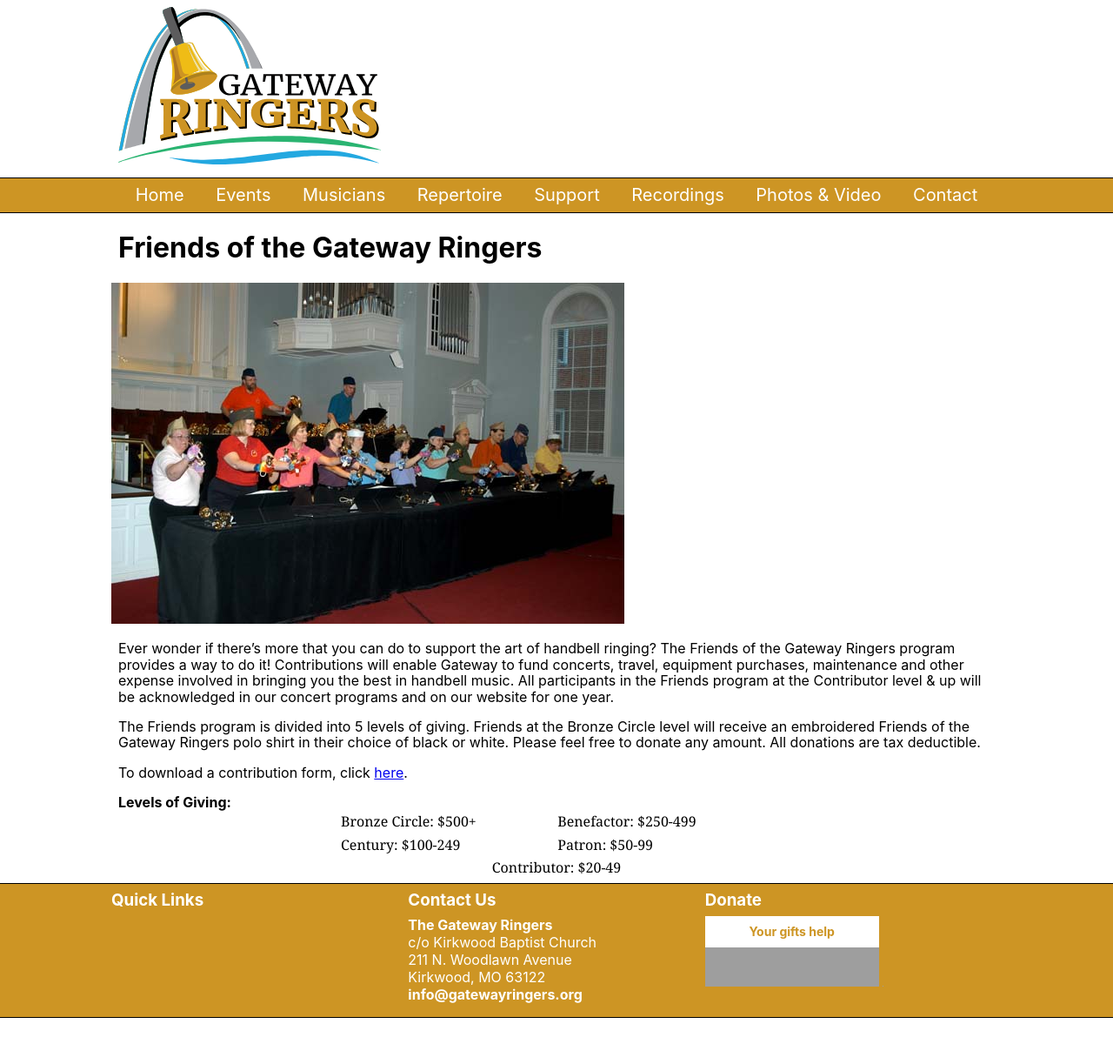
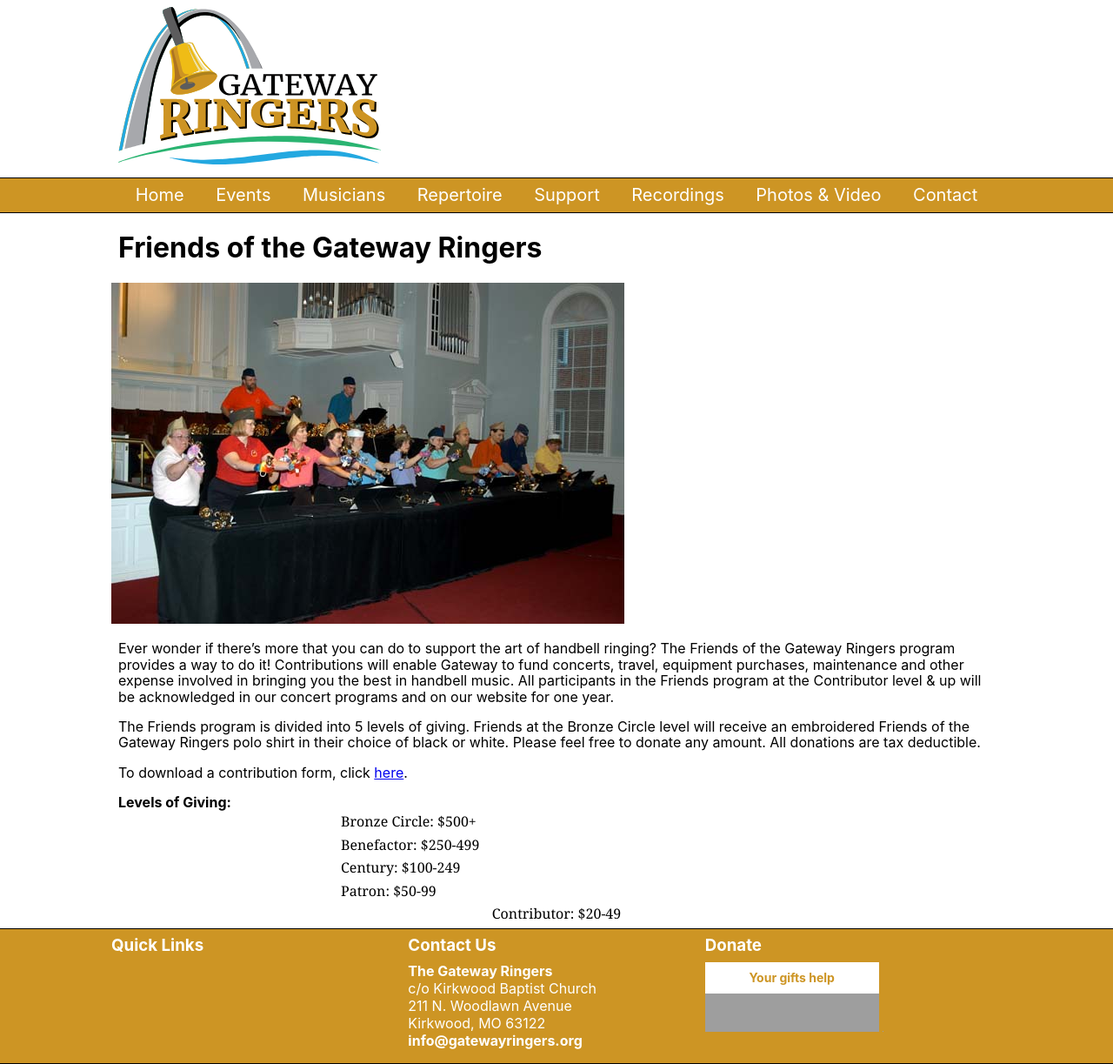
Before and after one commit to GatewayRingers/GatewayRingers.github.io, a Jekyll site: the page built from support.html, in a window 1280 px wide. Shown: the whole page at 87% size. Built offline with Jekyll 4.4.1, drawn with Linux system fonts in a browser that asks for light colours; before the commit the page ends 1170 px from its top, so only the background shows below that; grey boxes are pictures that could not be loaded.

Commit message:
Update support.html

```diff
--- a/support.html
+++ b/support.html
@@ -10,7 +10,7 @@
 
 <p>The Friends program is divided into 5 levels of giving. Friends at the Bronze Circle level will receive an embroidered Friends of the Gateway Ringers polo shirt in their choice of black or white.  Please feel free to donate any amount. All donations are tax deductible.</p>
 
-<p>To download a contribution form, click <a href="/friends-contribution-form">here</a>.</p>
+<p>To download a contribution form, click <a href="/friends-contribution-form" target="_blank">here</a>.</p>
 
 <div class="b">Levels of Giving:</div>
 
@@ -18,10 +18,14 @@
   <tbody class="h-copy athelas f5">
     <tr>
       <td class="tl pa1">Bronze Circle: $500+</td>
+    </tr>
+    <tr>
       <td class="tl pa1">Benefactor: $250-499</td>
     </tr>
     <tr>
       <td class="tl pa1">Century: $100-249</td>
+    </tr>
+    <tr>
       <td class="tl pa1">Patron: $50-99</td>
     </tr>
     <tr>
```
